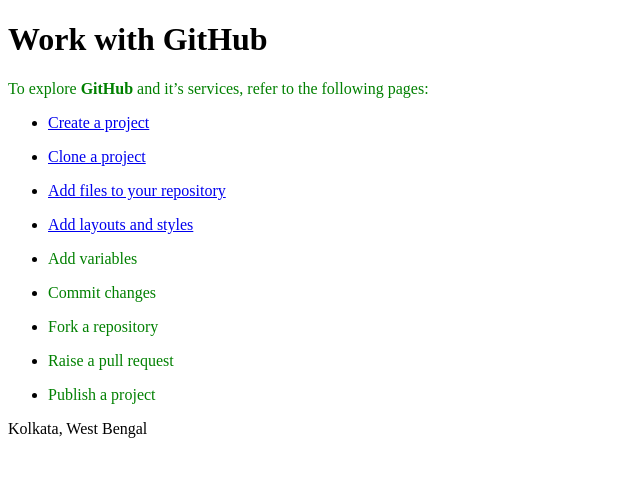
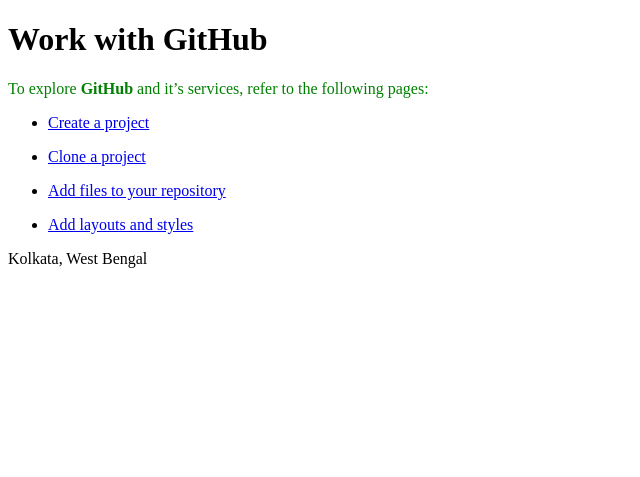
Before and after one commit to biswas3/Assignment, a Jekyll site: the page built from work-with-github.md, in a window 1280 px wide. Shown: the top 477 px of the page, without its empty margins (0-640 px from the left). Built offline with Jekyll 4.4.1, drawn with Linux system fonts in a browser that asks for light colours; our own code applies the rules of GitHub Pages for plain Markdown files.

Commit message:
Update work-with-github.md

```diff
--- a/work-with-github.md
+++ b/work-with-github.md
@@ -14,13 +14,3 @@ To explore **GitHub** and it's services, refer to the following pages:
 - [Add files to your repository](/add-files.md#add-files-to-your-repository)
 
 - [Add layouts and styles](/add-layout-styles.md#add-layout-and-styles)
-
-- Add variables
-
-- Commit changes
-
-- Fork a repository
-
-- Raise a pull request
-
-- Publish a project
```
